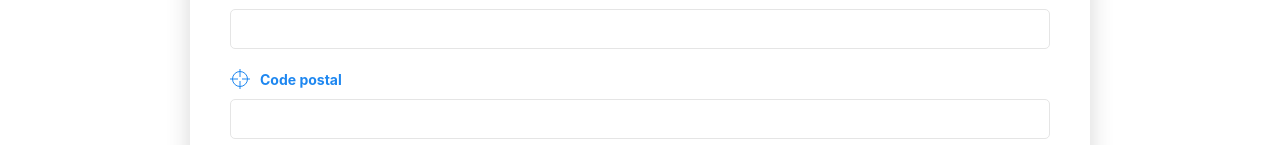
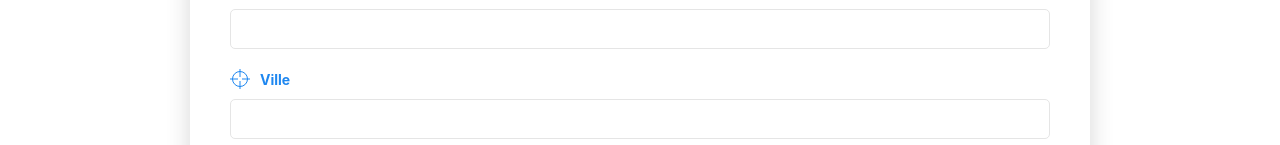
Before and after one commit to AmbinintsoaErika/ElectronJSDemo, a Vue app: page /#/sign-up in a window 1280 px wide. Shown: the part 655-800 px from the top of the page. Built offline with nearby package versions, Linux system fonts and the light colour scheme.

Commit message:
fix : redirection after sign-up

```diff
--- a/src/views/SignUp.vue
+++ b/src/views/SignUp.vue
@@ -60,7 +60,7 @@
         <div class="uk-margin">
           <div class="uk-flex uk-flex-row">
             <span class="uk-margin-small-bottom uk-text-primary" uk-icon="icon: crosshairs"></span>
-            <label class="uk-form-label uk-text-bold uk-text-primary uk-margin-small-left">Code postal</label>
+            <label class="uk-form-label uk-text-bold uk-text-primary uk-margin-small-left">Ville</label>
           </div>
           <input class="uk-input uk-border-rounded" v-model="city" required />
         </div>
@@ -130,9 +130,9 @@ async function handleSignUp() {
 
     const data = await response.json()
 
-    if (data.code === 201 || data.code === 200) {
-      if (data.token) localStorage.setItem('token', data.token)
-      router.push('/')
+    if (data.code == 201 || data.code == 200) {
+        UIkit.notification(data.message, 'success')
+        router.push('/login')
     } else {
       errorMessage.value = data.message || 'Impossible de créer le compte.'
     }
```
